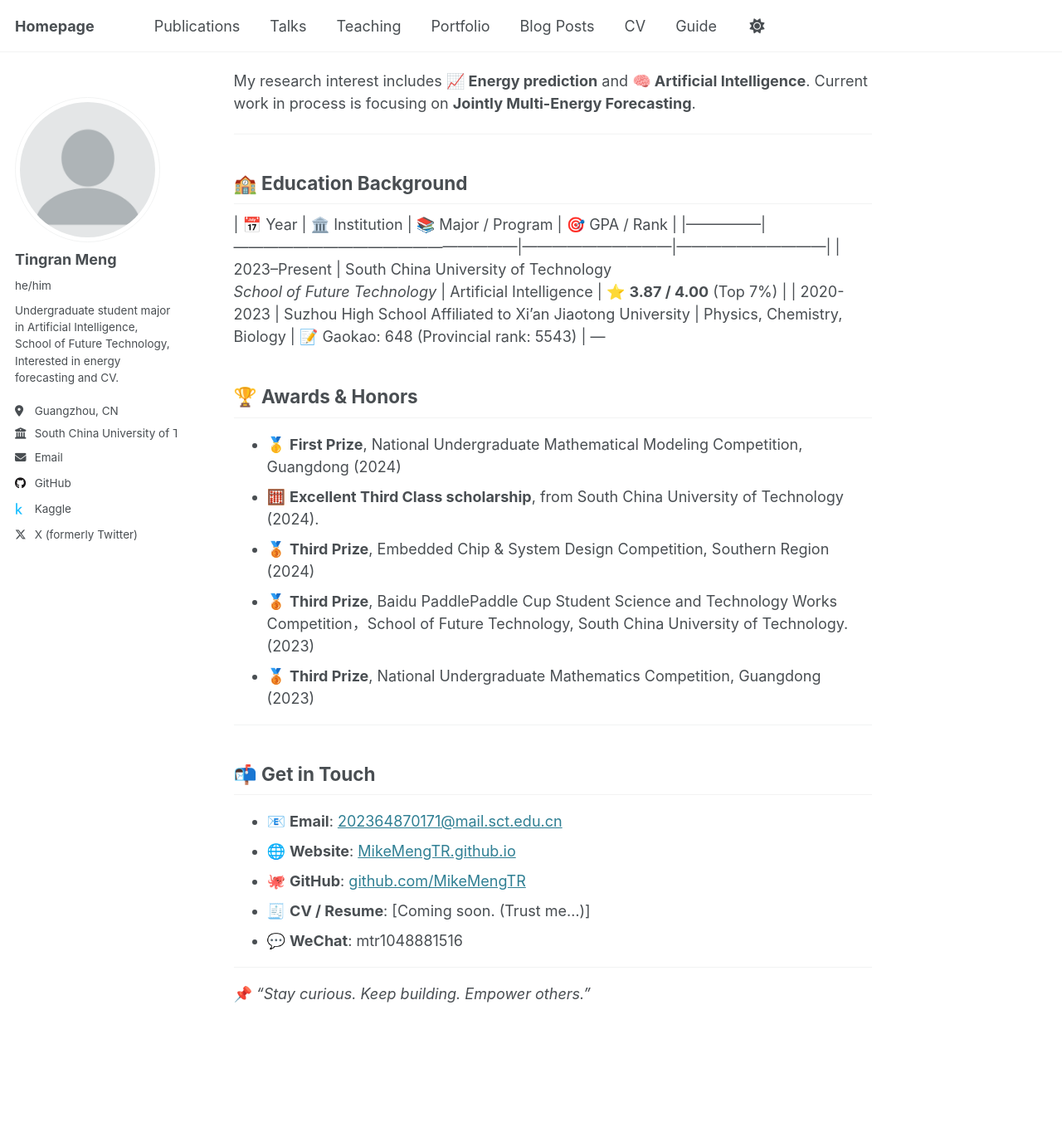
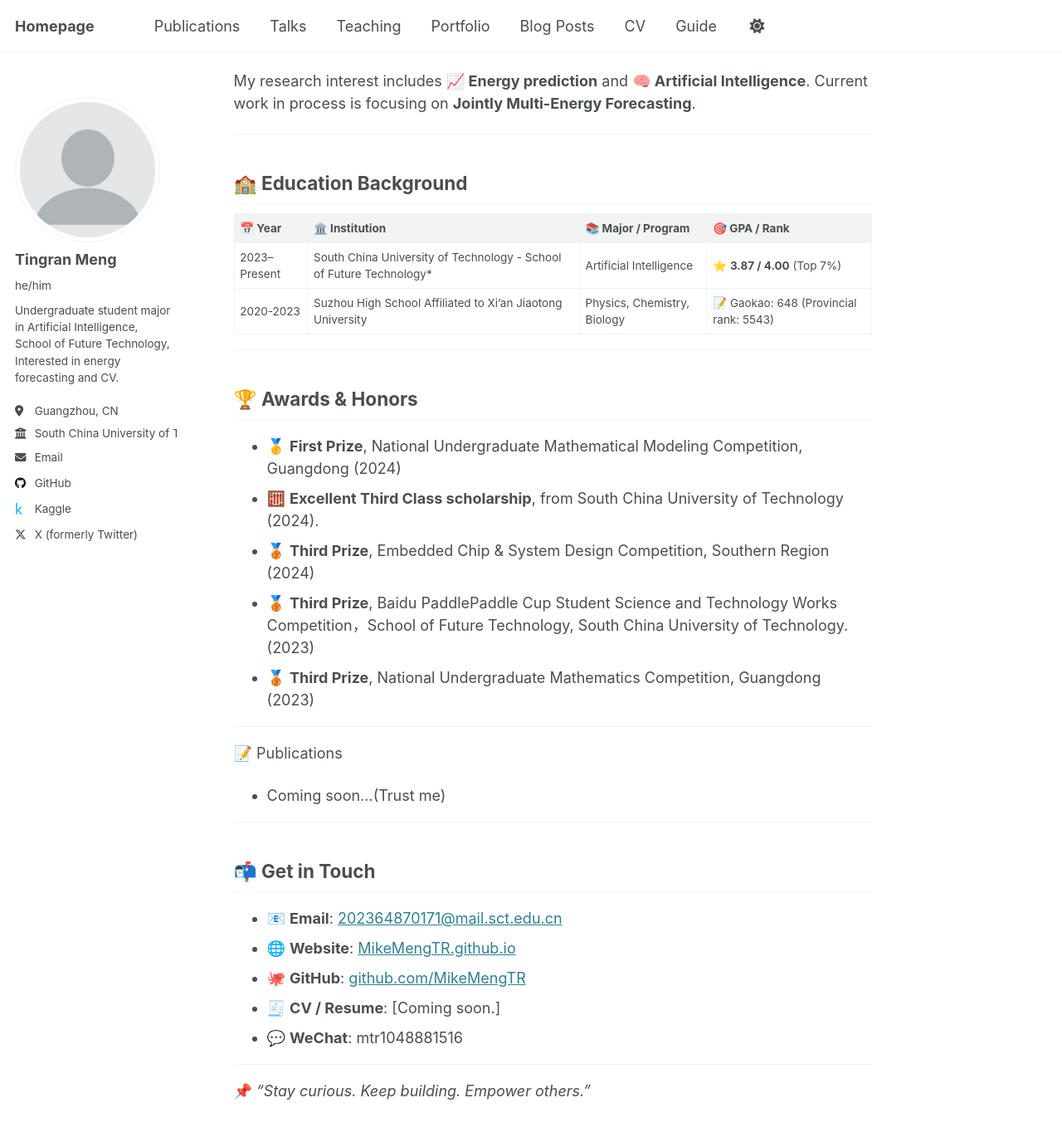
Before and after one commit to MikeMengTR/MikeMengTR.github.io, a Jekyll site: the page built from _pages/about.md, in a window 1280 px wide and 1400 px high, scrolled down 199 px. Shown: the top 1364 px of the window at 83% size. Built offline with Jekyll 4.4.1, drawn with Linux system fonts in a browser that asks for light colours.

Commit message:
Update about.md

```diff
--- a/_pages/about.md
+++ b/_pages/about.md
@@ -17,8 +17,9 @@ My research interest includes **📈 Energy prediction** and **🧠 Artificial I
 
 | 📅 Year        | 🏛️ Institution                                         | 📚 Major / Program           | 🎯 GPA / Rank                |
 |---------------|---------------------------------------------------------|------------------------------|------------------------------|
-| 2023–Present  | South China University of Technology<br>*School of Future Technology*            | Artificial Intelligence              | ⭐ **3.87 / 4.00** (Top 7%)   |
-| 2020-2023     | Suzhou High School Affiliated to Xi’an Jiaotong University                     | Physics, Chemistry, Biology           | 📝 Gaokao: 648 (Provincial rank: 5543)       |
+| 2023–Present  |South China University of Technology - School of Future Technology*            | Artificial Intelligence              | ⭐ **3.87 / 4.00** (Top 7%)   |
+| 2020-2023     | Suzhou High School Affiliated to Xi’an Jiaotong University                     | Physics, Chemistry, Biology           | 📝 Gaokao: 648 (Provincial rank: 5543)     |
+
 ---
 
 ## 🏆 Awards & Honors
@@ -30,13 +31,16 @@ My research interest includes **📈 Energy prediction** and **🧠 Artificial I
 - 🥉 **Third Prize**, National Undergraduate Mathematics Competition, Guangdong (2023)
 
 ---
+📝 Publications
+- Coming soon...(Trust me)
 
+---
 ## 📬 Get in Touch
 
 - 📧 **Email**: [202364870171@mail.sct.edu.cn](mailto:202364870171@mail.sct.edu.cn)
 - 🌐 **Website**: [MikeMengTR.github.io](https://MikeMengTR.github.io)
 - 🐙 **GitHub**: [github.com/MikeMengTR](https://github.com/MikeMengTR)
-- 🧾 **CV / Resume**: [Coming soon. (Trust me...)]
+- 🧾 **CV / Resume**: [Coming soon.]
 - 💬 **WeChat**: mtr1048881516
 
 ---
```
